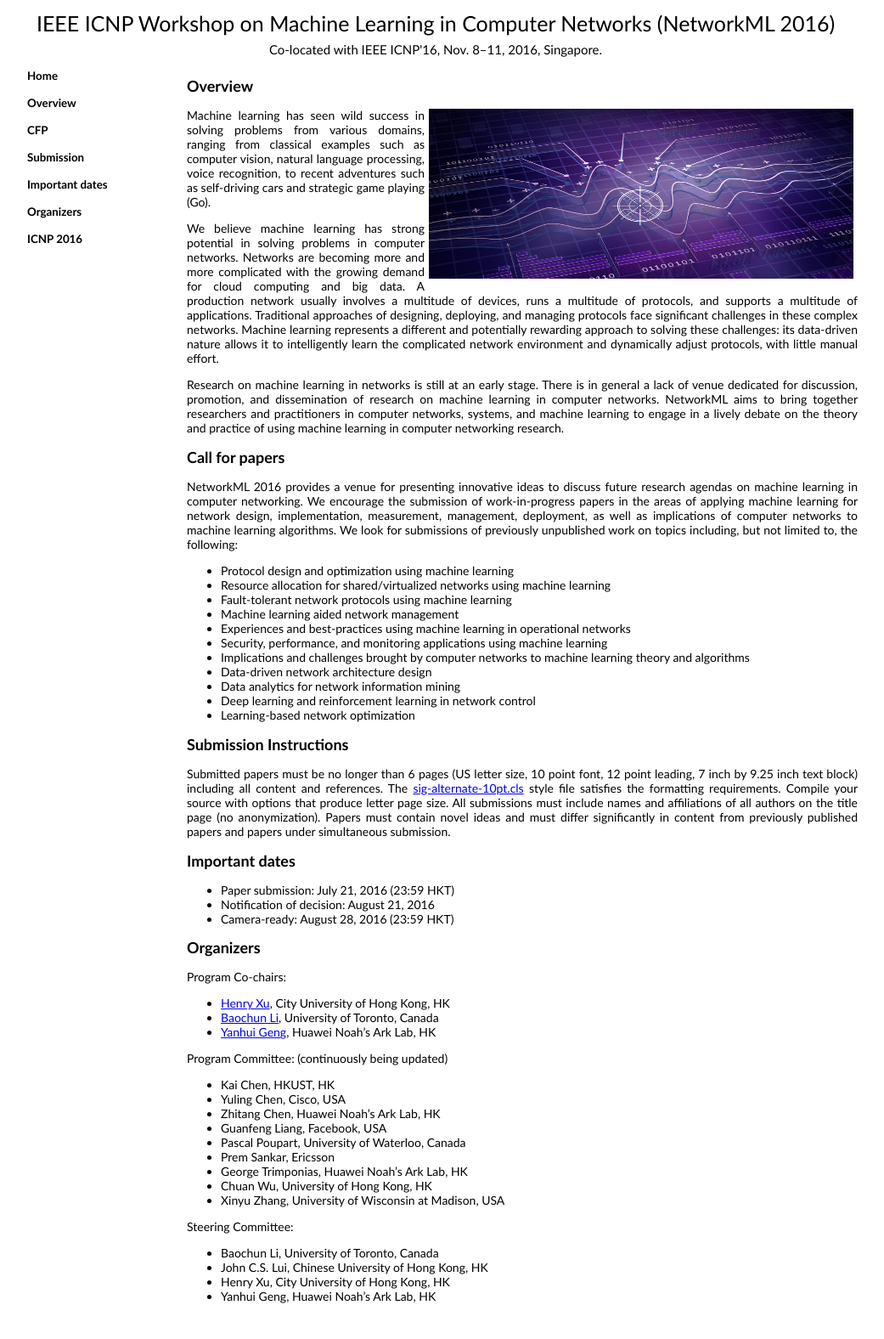
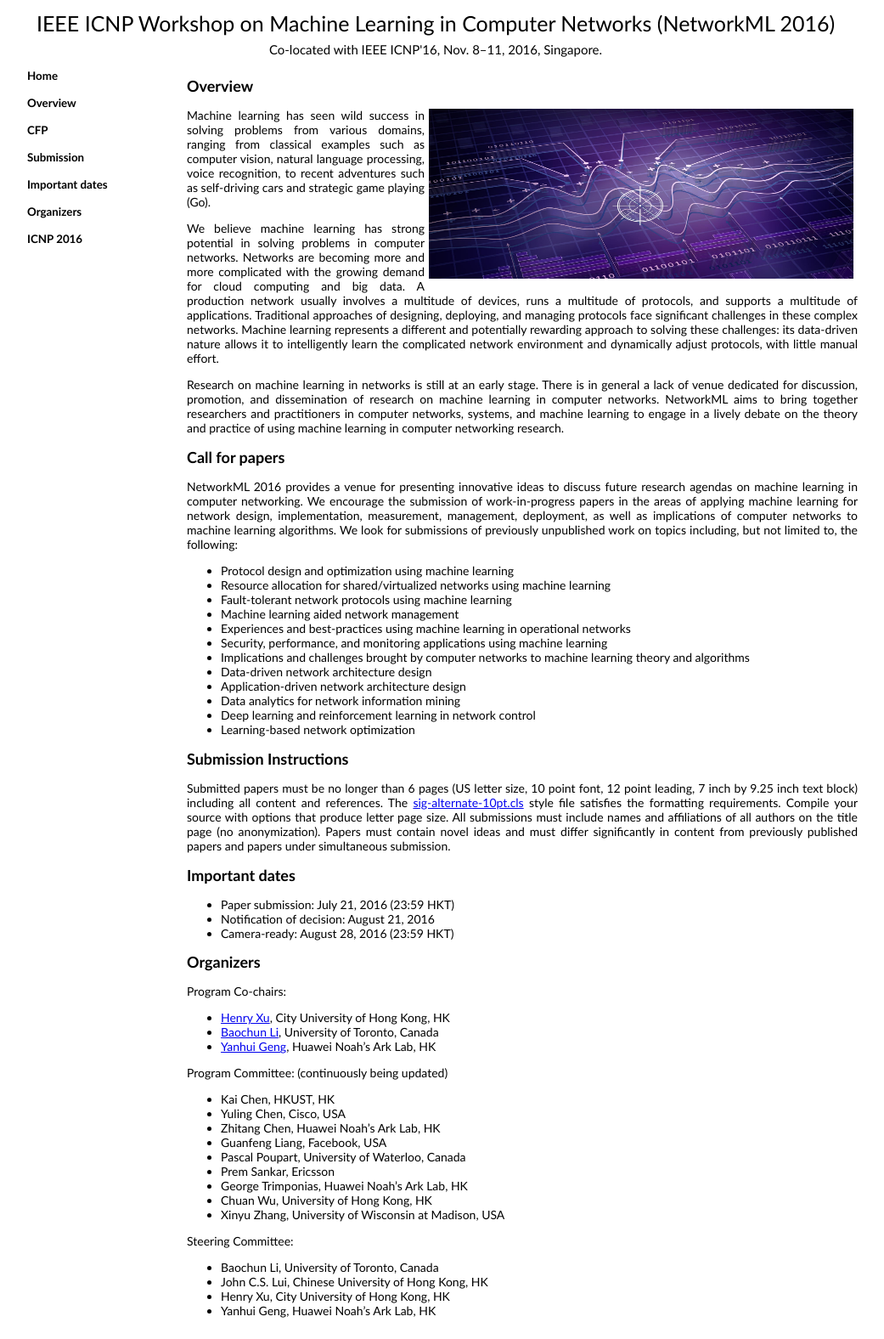
Before and after one commit to networkml/networkml.github.io, a Jekyll site: the page built from index.html, in a window 1280 px wide. Shown: the whole page at 85% size, without its empty margins (127-1168 px from the left). Built offline with Jekyll 4.4.1, drawn with Linux system fonts in a browser that asks for light colours.

Commit message:
pc update

```diff
--- a/_includes/index.md
+++ b/_includes/index.md
@@ -21,6 +21,7 @@ We encourage the submission of work-in-progress papers in the areas of applying
 * Security, performance, and monitoring applications using machine learning
 * Implications and challenges brought by computer networks to machine learning theory and algorithms
 * Data-driven network architecture design
+* Application-driven network architecture design
 * Data analytics for network information mining
 * Deep learning and reinforcement learning in network control
 * Learning-based network optimization
```
